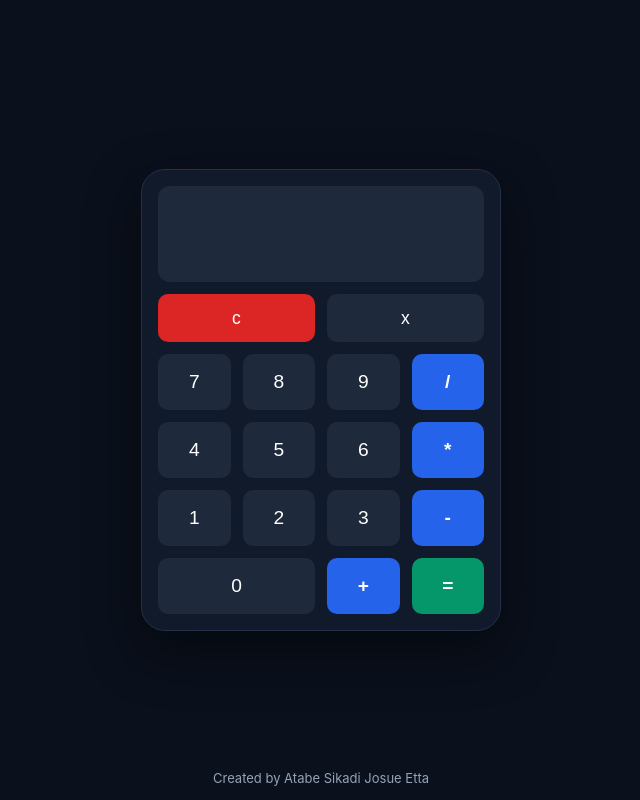
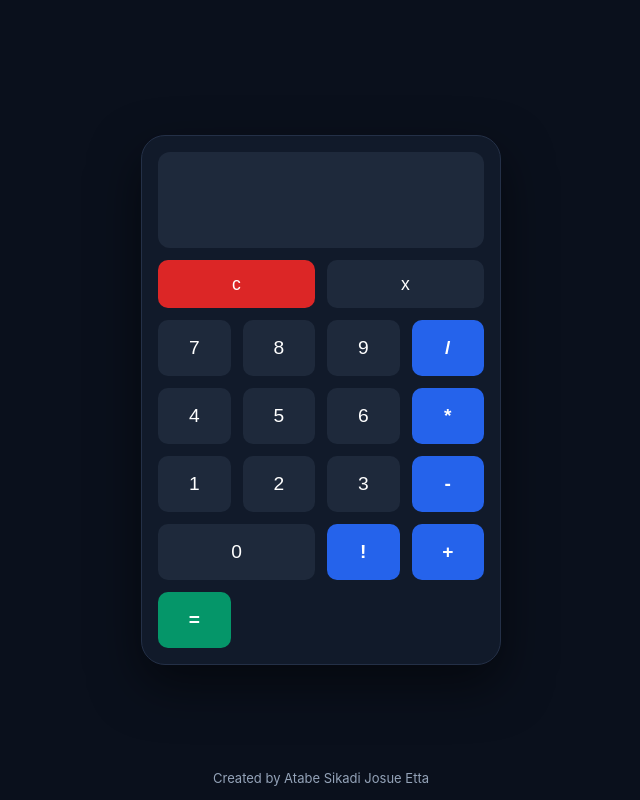
Before and after one commit to JosueEtta/basic-calculator, a plain HTML site: page index.html in a window 1280 px wide. Shown: the whole page, without its empty margins (319-959 px from the left). Drawn offline with Linux system fonts and the light colour scheme.

Commit message:
Add factorial button to calculator

```diff
--- a/index.html
+++ b/index.html
@@ -29,6 +29,7 @@
             <button class="number-button">3</button>
             <button class="sign-button">-</button>
             <button class="number-button">0</button>
+            <button class="sign-button">!</button>
             <button class="sign-button">+</button>
             <button id="operation-button">=</button>
       </div>
```
